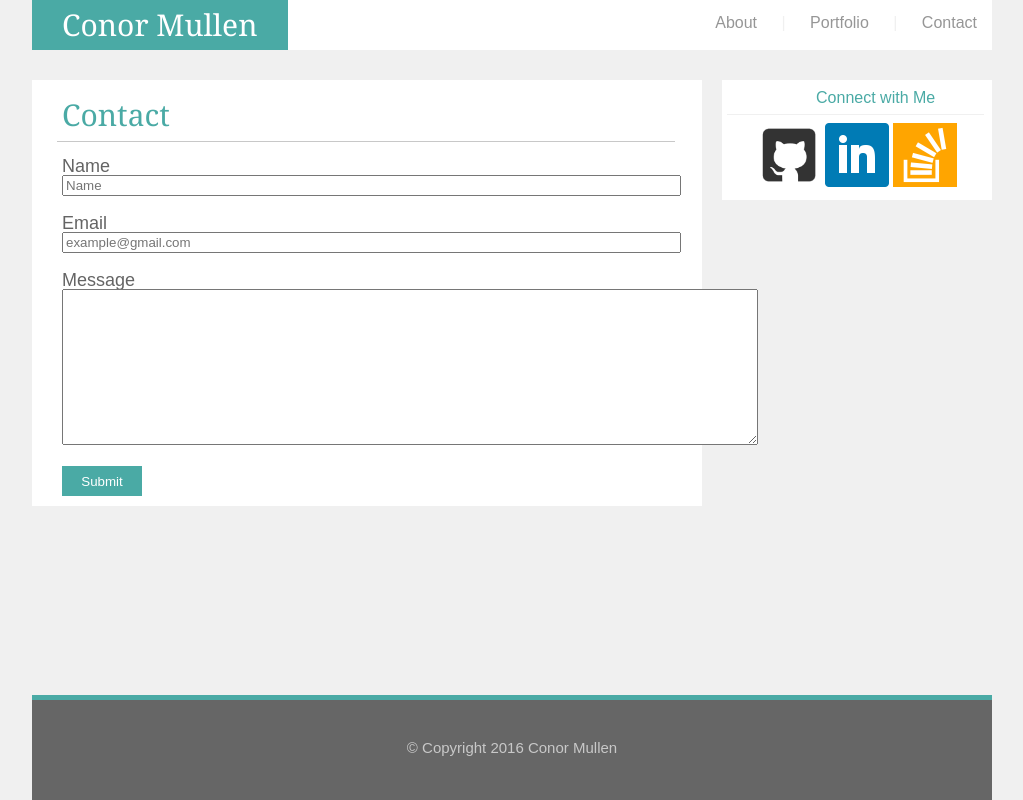
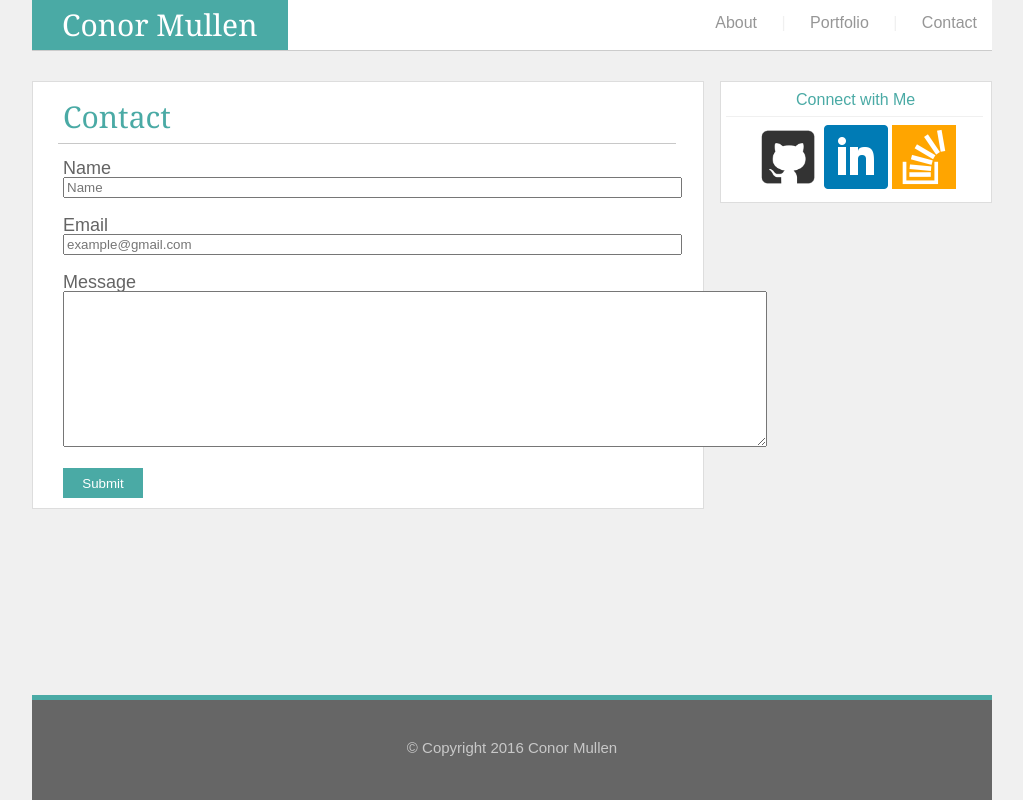
Before and after one commit to notcwall/Basic-Portfolio, a PHP site: page /contact.html in a window 1280 px wide. Shown: the whole page, without its empty margins (68-1091 px from the left). Run offline with PHP 8.4, Linux system fonts and the light colour scheme.

Commit message:
modified alignment of navbar text

```diff
--- a/assets/css/style.css
+++ b/assets/css/style.css
@@ -40,6 +40,10 @@ p{
 	width: 99%;
 }
 
+#navbarText{
+	text-indent: -18px;
+}
+
 a:link{
 	color: rgb(150, 150, 150);
 }
@@ -80,6 +84,7 @@ header{
 	font-family: 'Georgia', Times, Times New Roman, serif;
 	height: 50px;
 	width: 100%;
+	border-bottom: 1px solid #cccccc;
 }
 
 #links{
@@ -133,6 +138,7 @@ header{
 	border-color: #dddddd;
 	margin: 30px 0px;
 	padding: 10px;
+	border: 1px solid #dddddd;
 }
 
 #sidebar{
@@ -143,7 +149,7 @@ header{
 	text-align: center;
 	padding: 10px 0px 10px 0px;
 	margin: 30px 0px;
-
+	border: 1px solid #dddddd;
 }
 
 footer{
--- a/contact.html
+++ b/contact.html
@@ -21,13 +21,13 @@
 				<div id="dividerBarMain"></div>
 				<form id="contactForm">
 					Name<br><input type="text" name="Name" placeholder="Name" class="inputSmall"><br><br>
-					Email<br><input type="text" name="Email" placeholder="example@gmail.com" class="inputSmall"><br><br>
-					Message<br><textarea rows="10" cols="84"></textarea><br><br>
+					Email<br><input type="text" name="Email" placeholder="example@gmail.com" class="inputSmall" autocomplete><br><br>
+					Message<br><textarea rows="10" cols="85"></textarea><br><br>
 					<input id="submitButton" type="submit" value="Submit">
 				</form>
 			</div>
 			<div id="sidebar">
-				<p>Connect with Me</p>
+				<p id="navbarText">Connect with Me</p>
 				<br>
 				<div id="dividerBarSide"></div>
 				<a href="http://www.github.com/notcwall" target="_blank"><img src="assets/images/github.png" class="socialIcon"></a>
--- a/index.html
+++ b/index.html
@@ -26,7 +26,7 @@
 					<p>I'm currently enrolled in <a href="https://www.codingbootcamputaustin.com">The Coding Boot Camp at UT Austin</a> and aspire to quickly embark into the Web Development industry once I graduate. I have attended The University of Texas - Austin for several years now, part of which was spent was a Computer Science major, but ultimately decided to allocate all of my academic attention toward a focus in Web Development.</p></div>
 			</div>
 			<div id="sidebar">
-				<p>Connect with Me</p>
+				<p id="navbarText">Connect with Me</p>
 				<br>
 				<div id="dividerBarSide"></div>
 				<a href="http://www.github.com/notcwall" target="_blank"><img src="assets/images/github.png" class="socialIcon"></a>
--- a/portfolio.html
+++ b/portfolio.html
@@ -22,7 +22,7 @@
 				<p>Work in progress</p>
 			</div>
 			<div id="sidebar">
-				<p>Connect with Me</p>
+				<p id="navbarText">Connect with Me</p>
 				<br>
 				<div id="dividerBarSide"></div>
 				<a href="http://www.github.com/notcwall" target="_blank"><img src="assets/images/github.png" class="socialIcon"></a>
```
